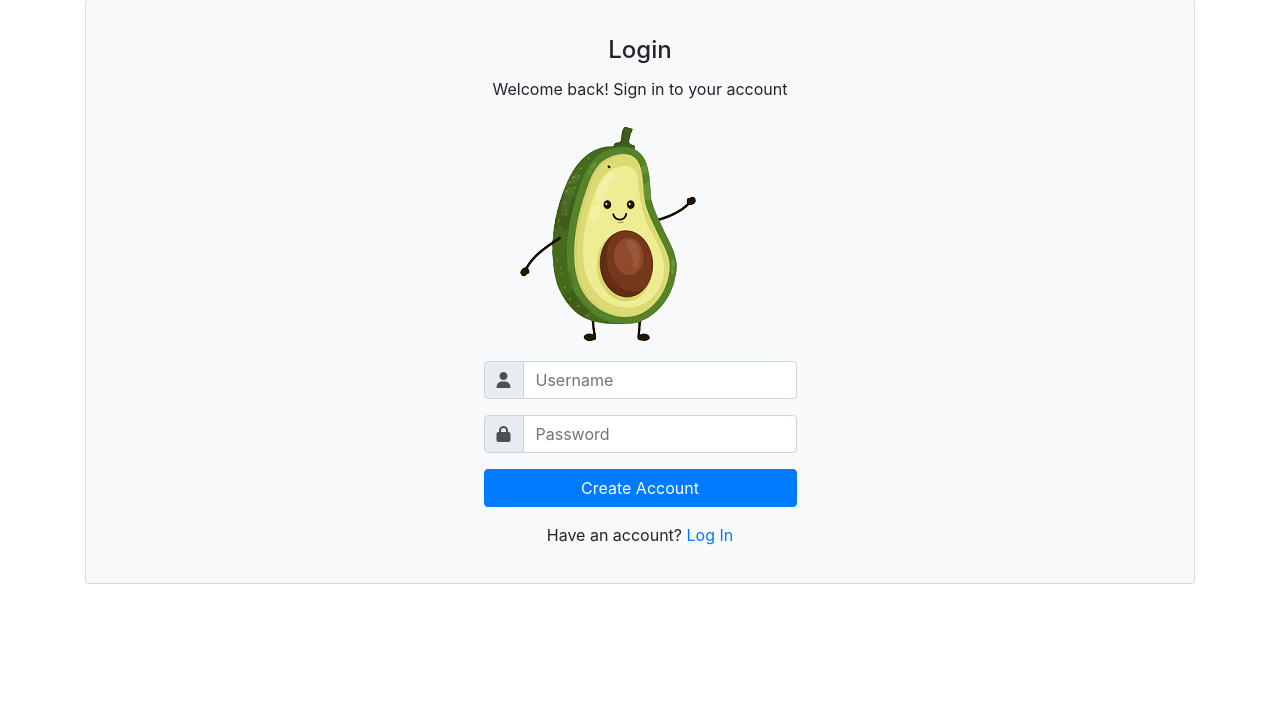
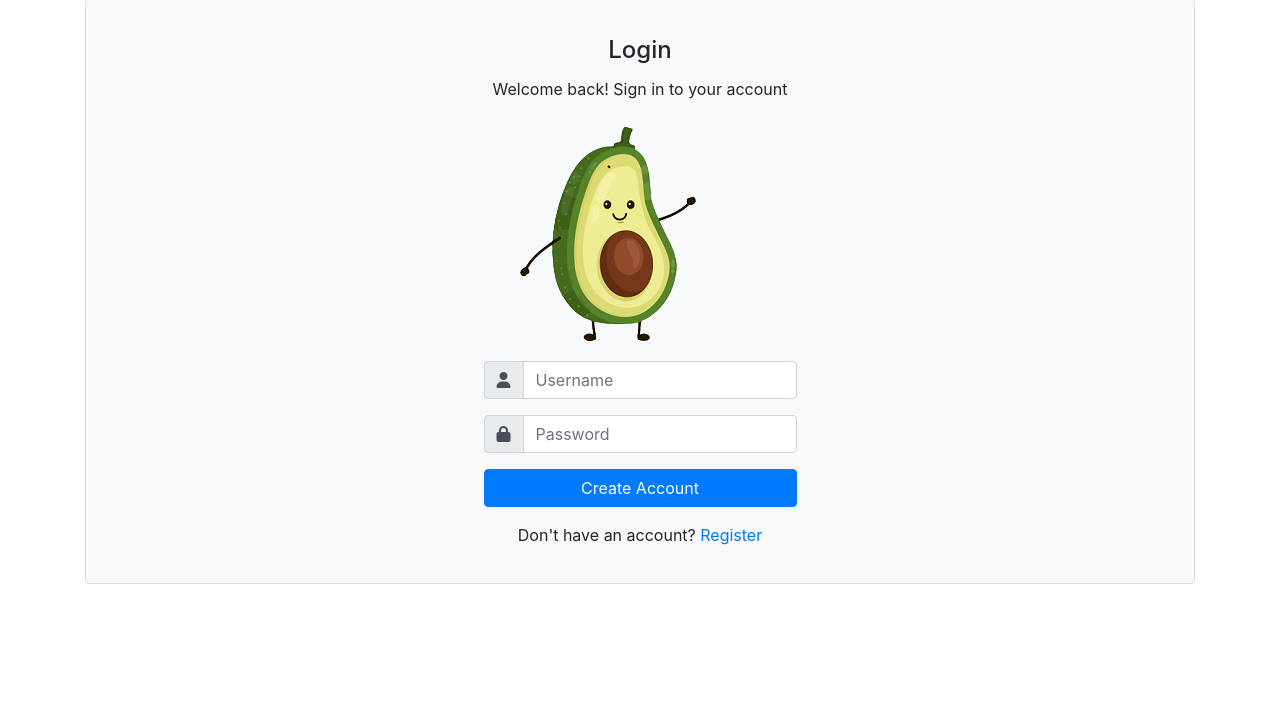
Before and after one commit to Backup8Bits/Guacatea_Market, a Flask app: page /login in a window 1280 px wide. Shown: the part 57-775 px from the top of the page. Run offline with Flask 2, Linux system fonts and the light colour scheme; some libraries are stand-ins or nearby versions.

Commit message:
Added forms, __init__.py, templates

```diff
--- a/guacatea_market/market/templates/login.html
+++ b/guacatea_market/market/templates/login.html
@@ -5,7 +5,7 @@ login page
 {% endblock %}
 
 {% block styles %}
-<link rel="stylesheet" href="/static/login_page.css">
+<link rel="stylesheet" href="/static/css/login_page.css">
 
 
 {% endblock %}
@@ -40,7 +40,7 @@ login page
             <button type="submit" class="btn btn-primary btn-block"> Create Account </button>
           </div> <!-- form-group// -->
 
-          <p class="text-center">Have an account? <a href="">Log In</a> </p>
+          <p class="text-center">Don't have an account? <a href="{{ url_for('register_page') }}">Register</a> </p>
         </form>
       </article>
 </body>
```
Also changed, not shown: guacatea_market/market/static/css/login_page.css (renamed from guacatea_market/market/static/login_page.css).
